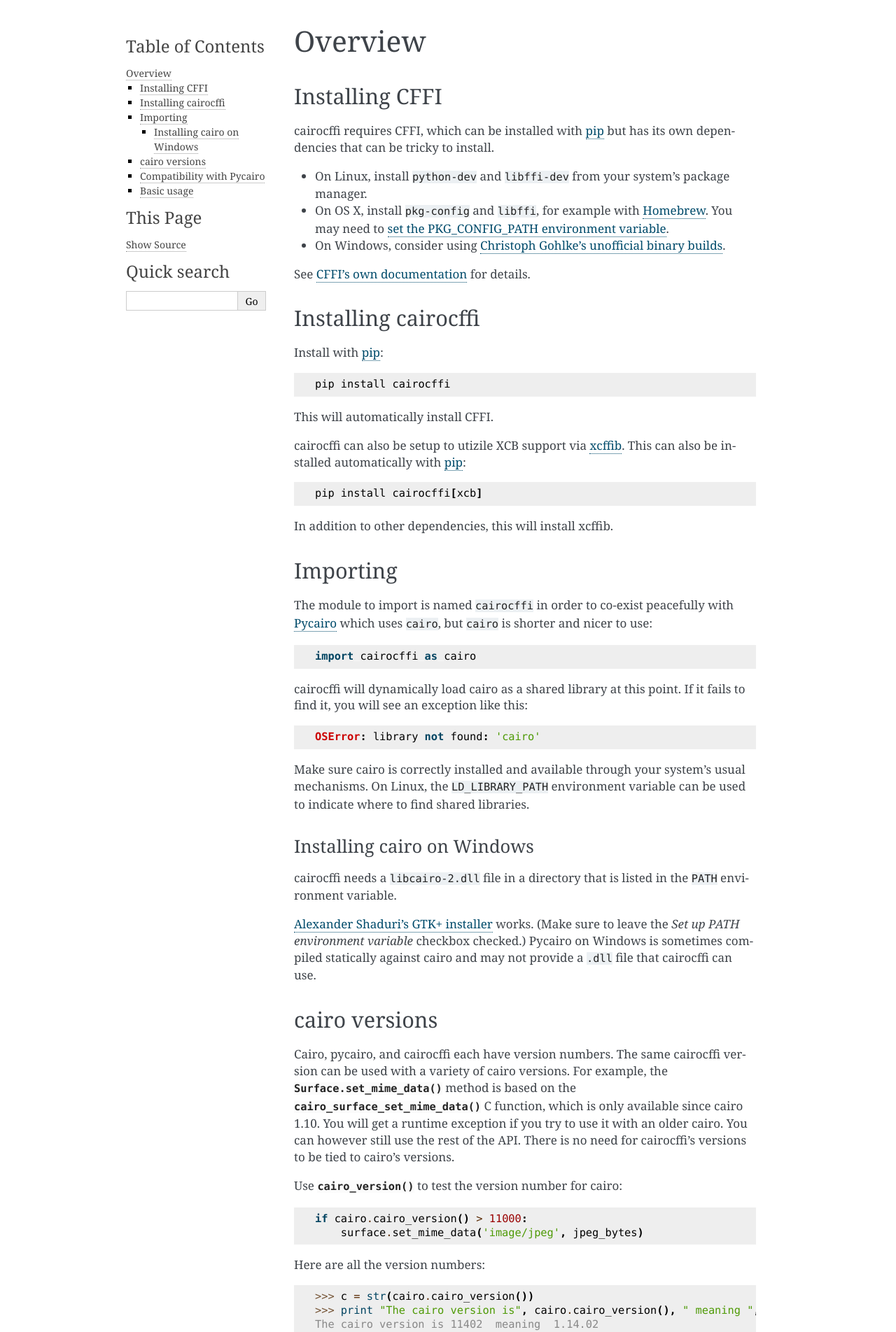
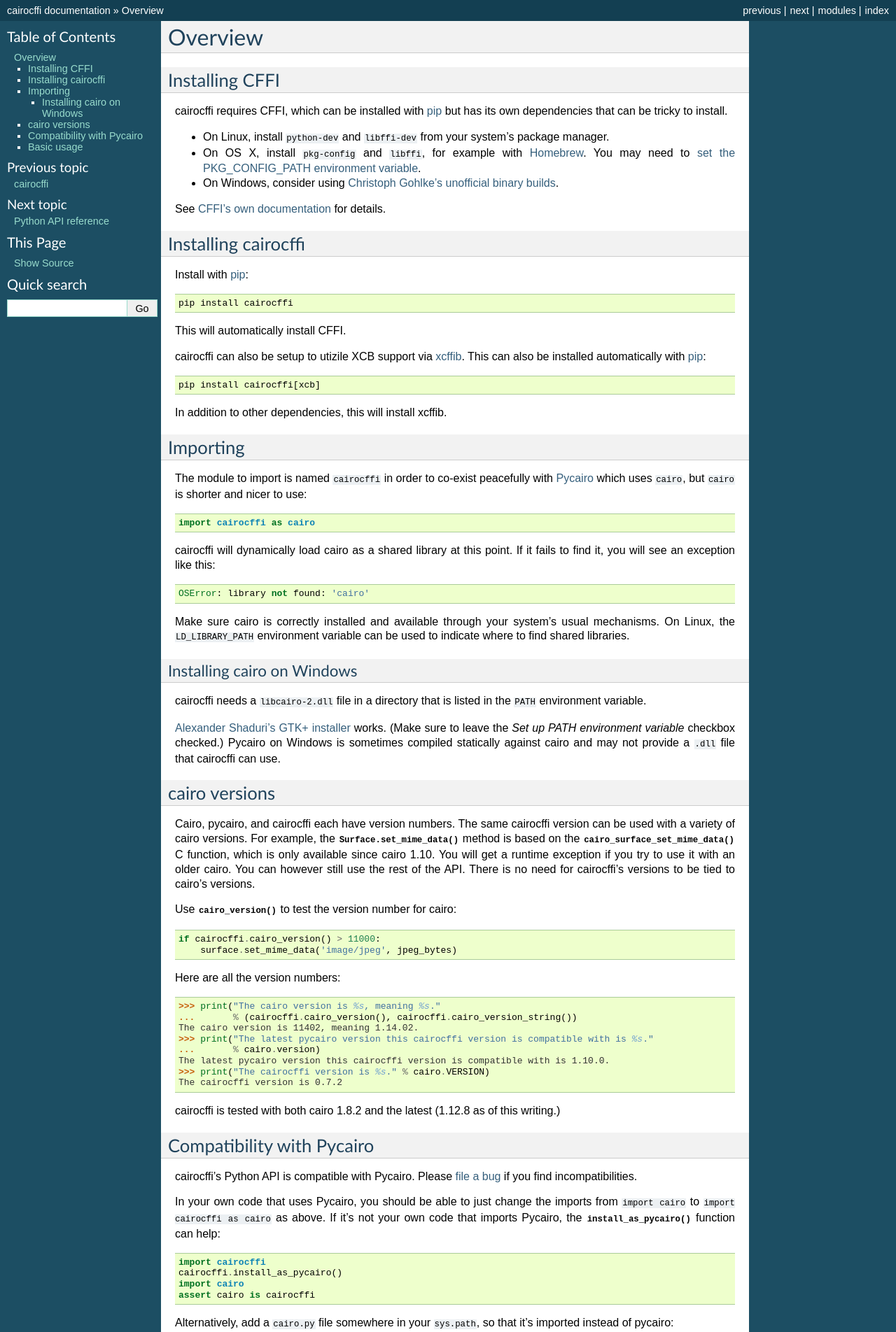
Before and after one commit to Kozea/cairocffi, a Sphinx documentation site: the page built from docs/overview.rst, in a window 1280 px wide. Shown: the top 1904 px of the page at 70% size. Built offline with Sphinx 7.4.7, drawn with Linux system fonts in a browser that asks for light colours; some of the changed text lies outside the part shown.

Commit message:
Reword the version numbers docs.

```diff
--- a/docs/conf.py
+++ b/docs/conf.py
@@ -1,6 +1,7 @@
 import re
 import os
 
+html_theme = 'classic'
 extensions = ['sphinx.ext.autodoc', 'sphinx.ext.intersphinx',
               'sphinx.ext.coverage']
 master_doc = 'index'
--- a/docs/overview.rst
+++ b/docs/overview.rst
@@ -92,17 +92,18 @@ There is no need for cairocffi’s versions to be tied to cairo’s versions.
 
 Use :func:`cairo_version` to test the version number for cairo::
 
-    if cairo.cairo_version() > 11000:
+    if cairocffi.cairo_version() > 11000:
         surface.set_mime_data('image/jpeg', jpeg_bytes)
 
 Here are all the version numbers::
 
-      >>> c = str(cairo.cairo_version())
-      >>> print "The cairo version is", cairo.cairo_version(), " meaning ", c[0] + "." + c[1:3] + "." + c[3:]
-      The cairo version is 11402  meaning  1.14.02
-      >>> print "The pycairo verson is", cairo.version
-      The pycairo verson is 1.10.0
-      >>> print "The cairocffi version is", cairo.VERSION
+      >>> print("The cairo version is %s, meaning %s."
+      ...       % (cairocffi.cairo_version(), cairocffi.cairo_version_string())
+      The cairo version is 11402, meaning 1.14.02.
+      >>> print("The latest pycairo version this cairocffi version is compatible with is %s."
+      ...       % cairo.version)
+      The latest pycairo version this cairocffi version is compatible with is 1.10.0.
+      >>> print("The cairocffi version is %s." % cairo.VERSION)
       The cairocffi version is 0.7.2
 
 cairocffi is tested with both cairo 1.8.2 and the latest
```
